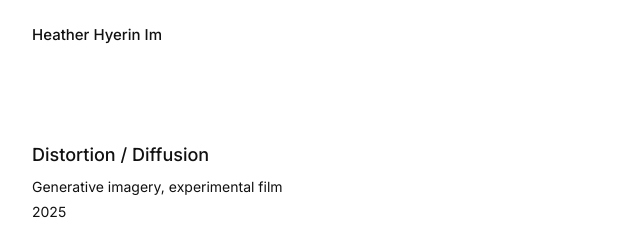
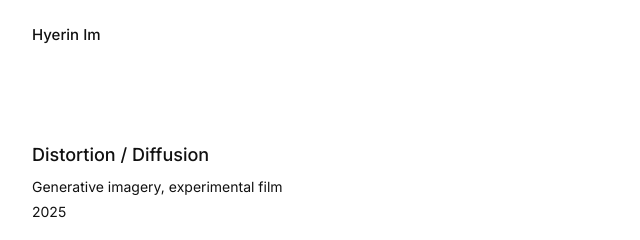
Before and after one commit to hrimmmmm/hrimmmmm.github.io, a plain HTML site: page index.html in a window 1280 px wide. Shown: the top 240 px of the page, 0-640 px from the left. Drawn offline with Linux system fonts and the light colour scheme.

Commit message:
Update index.html

```diff
--- a/index.html
+++ b/index.html
@@ -25,7 +25,7 @@
   <header class="site-header">
 
     <a href="index.html" class="site-name">
-      Heather Hyerin Im
+      Hyerin Im
     </a>
 
     <nav>
```
